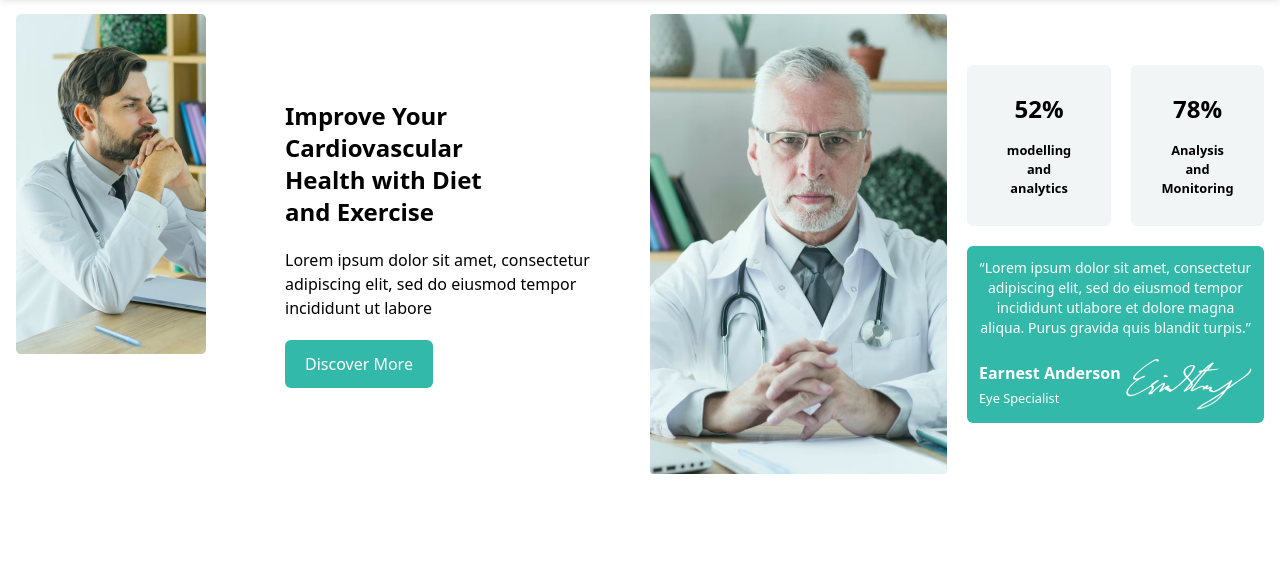
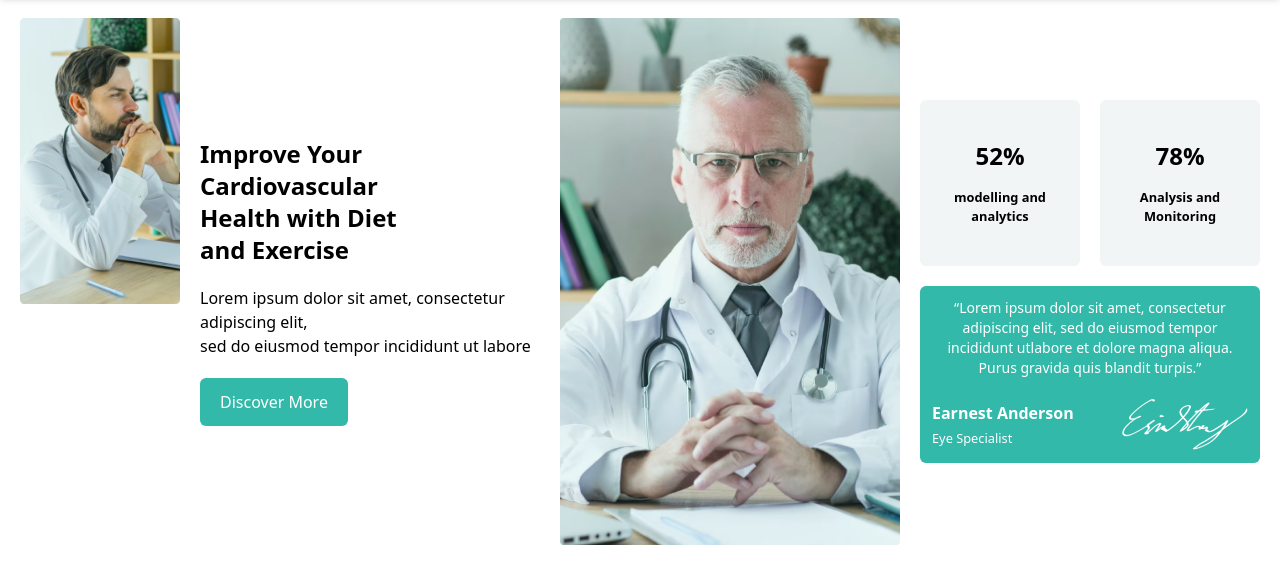
Before and after one commit to biswascom/JainMedi, a website: page index.html in a window 1280 px wide. Shown: the part 82-666 px from the top of the page. Drawn offline with Linux system fonts and the light colour scheme.

Commit message:
Minor bug is fixed

```diff
--- a/index.html
+++ b/index.html
@@ -60,30 +60,31 @@
     <!-- Main Area  -->
     <main>
         <!-- Hero Area -->
-        <section class="w-full bg-white p-4 mt-20" id="hero">
-            <div class="grid grid-cols-1 gap-5 md:grid-cols-2 xl:grid-cols-4">
-                <div class="mx-auto md:mx-0">
-                    <img src="./assets/Person-1.png" alt="Person-1">
+        <section class="max-w-[1920px] mx-auto bg-white p-5 mt-20" id="hero">
+            <div class="grid grid-cols-1 gap-5 md:grid-cols-2 lg:grid-cols-7">
+                <div class="w-full md:mx-0 lg:max-w-48 lg:mx-auto lg:col-span-1">
+                    <img src="./assets/Person-1.png" alt="Person-1" class="w-full">
                 </div>
-                <div class="flex justify-center items-center">
-                    <div class="text-center md:text-start space-y-5 xl:-ml-12">
+                <div class="w-full flex justify-center items-center lg:max-w-[505px] lg:mx-auto lg:col-span-2">
+                    <div class="text-center md:text-start space-y-5">
                         <h1>Improve Your <br> Cardiovascular <br> Health with Diet <br> and Exercise</h1>
-                        <p>Lorem ipsum dolor sit amet, consectetur adipiscing elit, sed do eiusmod tempor incididunt ut
+                        <p>Lorem ipsum dolor sit amet, consectetur adipiscing elit, <br> sed do eiusmod tempor
+                            incididunt ut
                             labore</p>
                         <button class="btn-primary transition-all hover:bg-opacity-90">Discover More</button>
                     </div>
                 </div>
-                <div class="mx-auto">
-                    <img src="./assets/Person-2.png" alt="Person-2">
+                <div class="w-full lg:max-w-[500px] lg:mx-auto lg:col-span-2">
+                    <img src="./assets/Person-2.png" alt="Person-2" class="w-full">
                 </div>
-                <div class="flex justify-center items-center">
+                <div class="w-full flex justify-center items-center lg:max-w-md lg:mx-auto lg:col-span-2">
                     <div class="flex flex-col gap-5">
                         <div class="flex justify-center items-center gap-5">
-                            <div class="bg-gray-light p-7 rounded-md text-center flex flex-col gap-4">
+                            <div class="basis-1/2 bg-gray-light px-5 py-10 rounded-md text-center flex flex-col gap-4">
                                 <h1>52%</h1>
                                 <small class="font-bold">modelling and <br> analytics</small>
                             </div>
-                            <div class="bg-gray-light p-7 rounded-md text-center flex flex-col gap-4">
+                            <div class="basis-1/2 bg-gray-light px-5 py-10 rounded-md text-center flex flex-col gap-4">
                                 <h1>78%</h1>
                                 <small class="font-bold">Analysis and <br> Monitoring</small>
                             </div>
```
Also changed, not shown: src/output.css.
